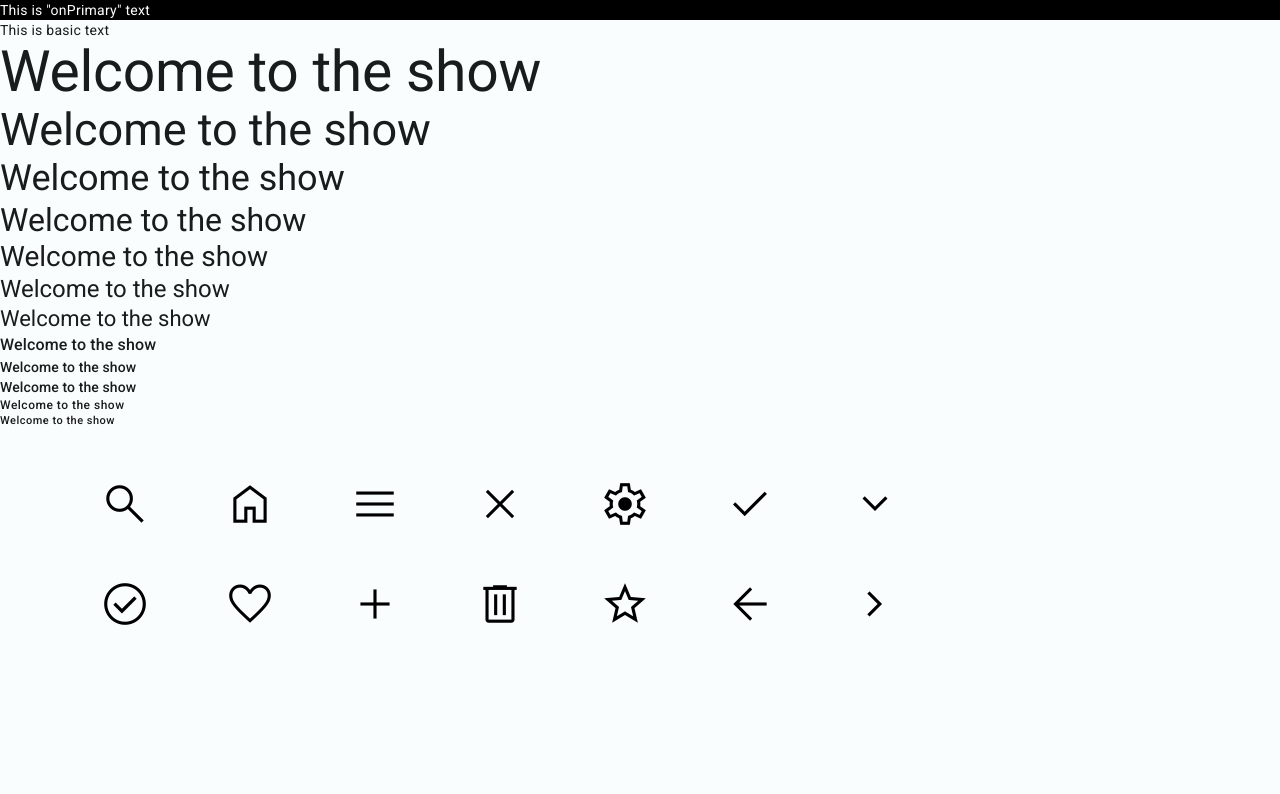
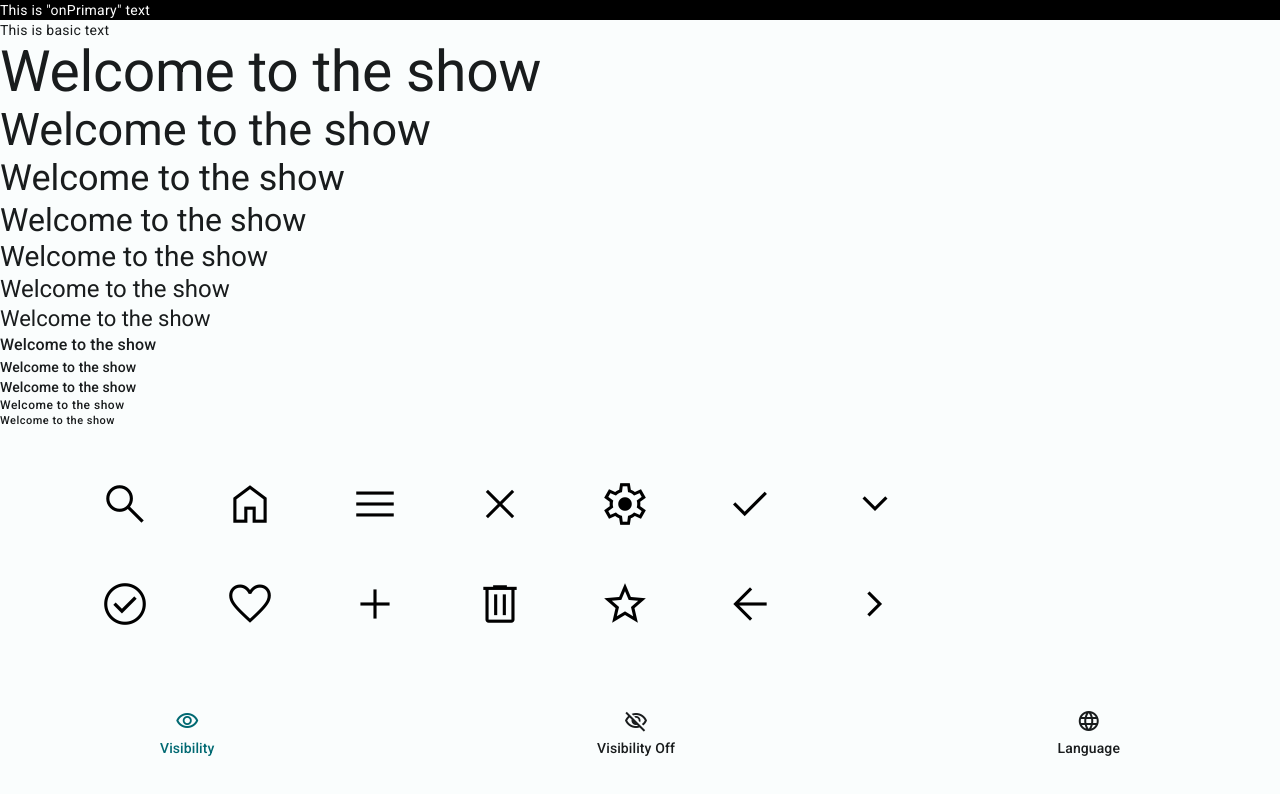
Before and after one commit to OlyaLev/LearningReact, a React (Create React App) app: page / in a window 1280 px wide. Shown: the part 640-1434 px from the top of the page. Before the commit the page ends 1274 px from the top, so only its background shows below. Built offline with nearby package versions, Linux system fonts and the light colour scheme.

Commit message:
feat: create Tabs and Tab components

```diff
--- a/src/App.tsx
+++ b/src/App.tsx
@@ -5,6 +5,8 @@ import { Button } from './Button/Button';
 import { Typography } from './Typography/Typography';
 import { Box } from './Box/Box';
 import { Icon } from './Icon/Icon';
+import { Tabs } from './Tabs/Tabs';
+import { Tab } from './Tab/Tab';
 
 function App() {
   return (
@@ -184,6 +186,11 @@ function App() {
         <Icon icon="arrow_back" fontSize="50px"></Icon>
         <Icon icon="chevron_right" fontSize="50px"></Icon>
       </Box>
+      <Tabs>
+        <Tab label="Visibility" selected tabIcon={<Icon icon="visibility" />}></Tab>
+        <Tab label="Visibility Off" tabIcon={<Icon icon="visibility_off" />}></Tab>
+        <Tab label="Language" tabIcon={<Icon icon="language" />}></Tab>
+      </Tabs>
     </div>
   );
 }
--- a/src/Icon/Icon.tsx
+++ b/src/Icon/Icon.tsx
@@ -21,18 +21,16 @@ type Props = {
    * <Icon icon="search" fontSize="10px"></Icon>
    */
   fontSize?: string;
-  className?: string;
 };
 /**
  * Icon component, implementing google icons. Use prop `icon` to choose design variant.
  * @see https://fonts.google.com/icons
  */
 export const Icon = (props: Props) => {
-  const { fontSize, icon, className } = props;
+  const { fontSize, icon } = props;
   const iconFontSize: CSSProperties = { fontSize: fontSize };
-  const classNameType = `material-symbols-outlined ${className}`;
   return (
-    <span style={iconFontSize} className={classNameType}>
+    <span style={iconFontSize} className="material-symbols-outlined">
       {icon}
     </span>
   );
--- /dev/null
+++ b/src/Tab/Tab.tsx
@@ -0,0 +1,24 @@
+import { type ReactNode } from 'react';
+import { Typography } from '../Typography/Typography';
+import { Box } from '../Box/Box';
+
+type Props = {
+  label: string;
+  selected?: boolean;
+  tabIcon?: ReactNode;
+};
+
+export const Tab = (props: Props) => {
+  const { label, selected, tabIcon } = props;
+  const colorType = selected ? 'primary' : 'onSurface';
+  return (
+    <div>
+      <Box direction="column" justifyContent="center" alignItems="center">
+        <Typography color={colorType}>{tabIcon}</Typography>
+        <Typography variant="titleSmall" color={colorType}>
+          {label}
+        </Typography>
+      </Box>
+    </div>
+  );
+};
--- /dev/null
+++ b/src/Tabs/Tabs.module.css
@@ -0,0 +1,3 @@
+.container {
+  background-color: var(--md-sys-color-surface-light);
+}
--- /dev/null
+++ b/src/Tabs/Tabs.tsx
@@ -0,0 +1,16 @@
+import styles from './Tabs.module.css';
+import { type ReactNode } from 'react';
+import { Box } from '../Box/Box';
+type Props = {
+  children?: ReactNode;
+};
+export const Tabs = (props: Props) => {
+  const { children } = props;
+  return (
+    <div className={styles.container}>
+      <Box direction="row" justifyContent="spaceBetween" alignItems="center" mx={20} my={10}>
+        {children}
+      </Box>
+    </div>
+  );
+};
```
